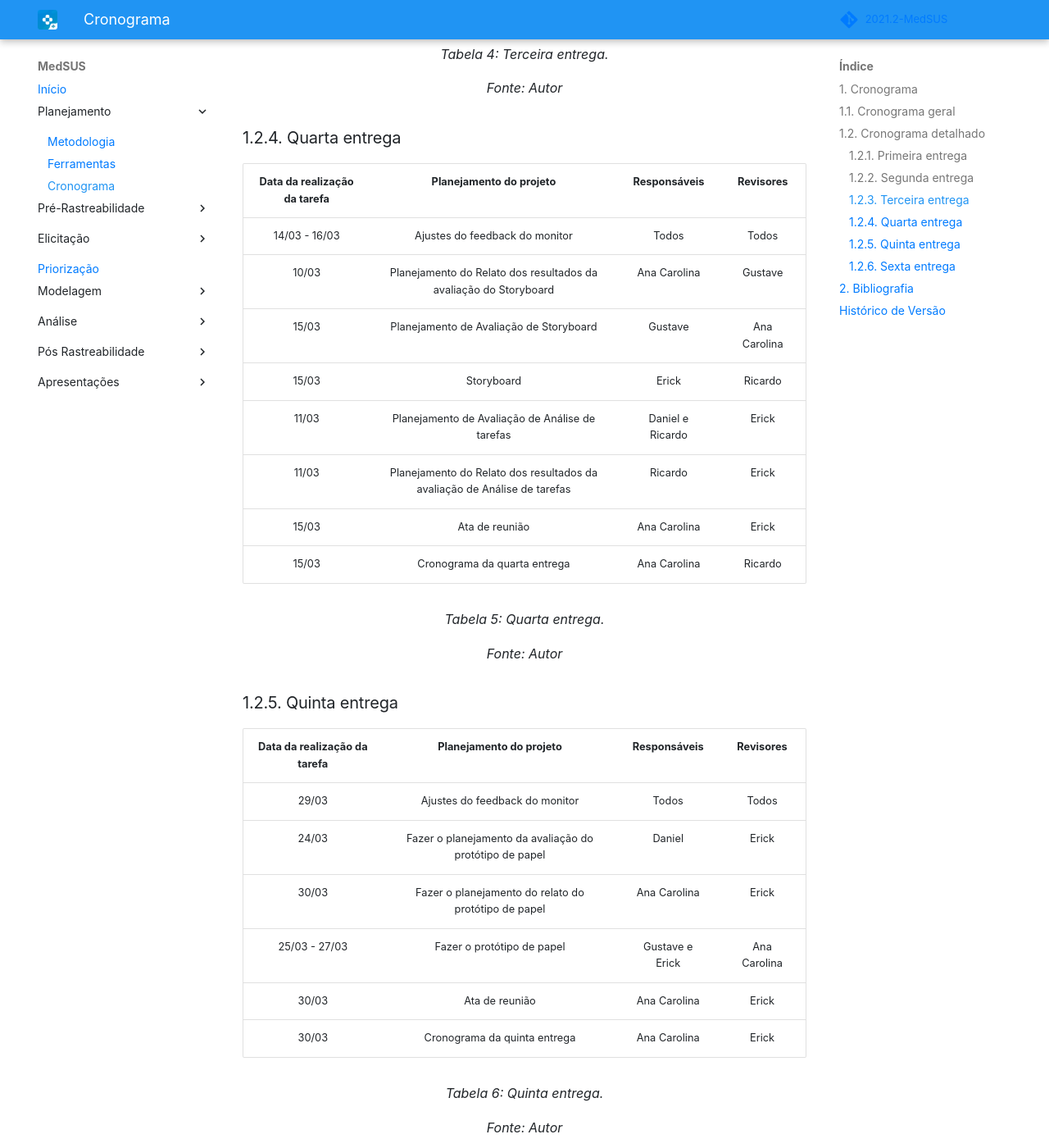
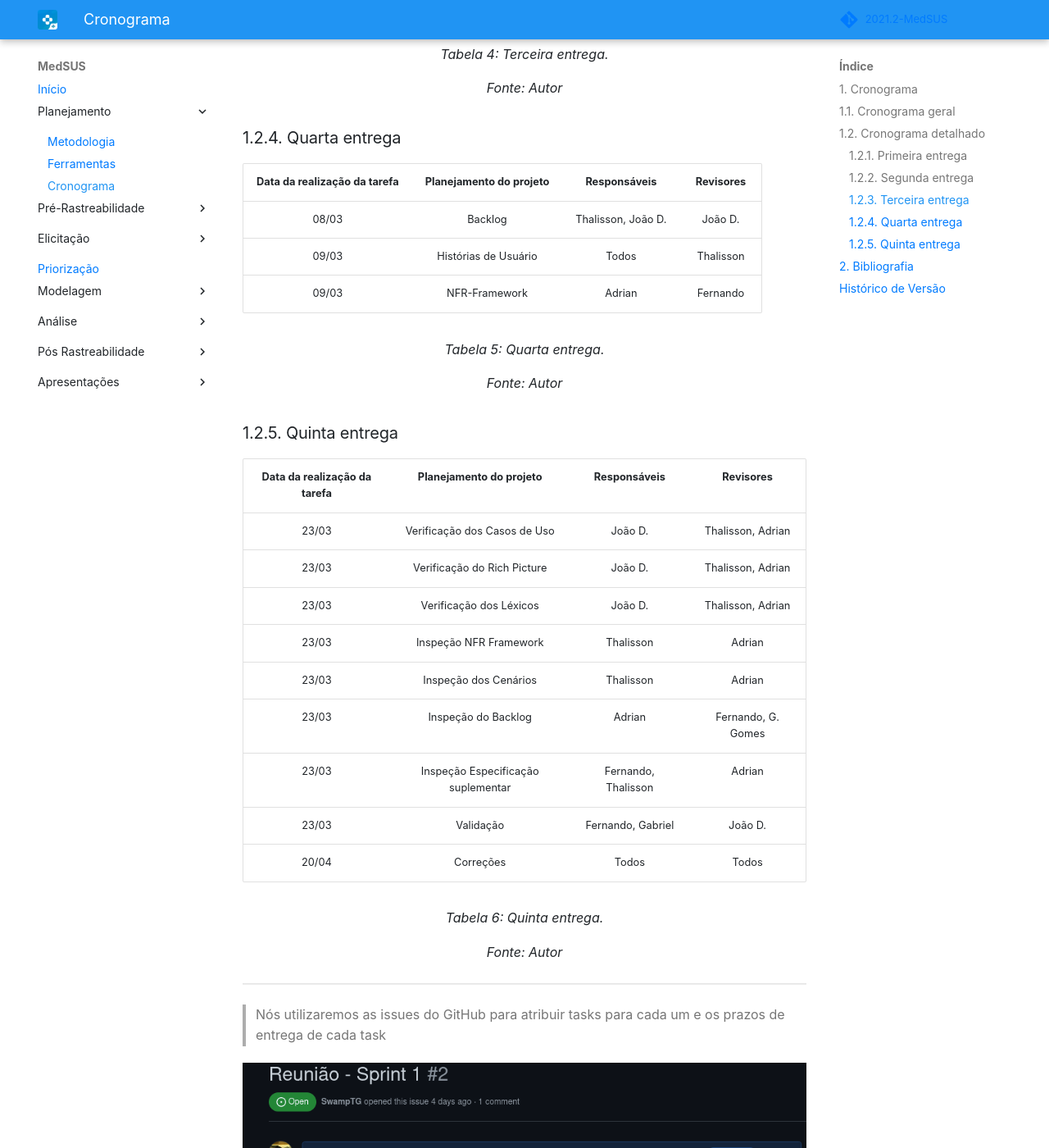
Before and after one commit to Requisitos-de-Software/2021.2-MedSUS, an MkDocs documentation site: the page built from docs/about/planning.md, in a window 1280 px wide and 1400 px high, scrolled down 2669 px. Shown: the whole window at 82% size. Built offline with MkDocs 1.6.1 and Material for MkDocs 9.7.7, drawn with Linux system fonts in a browser that asks for light colours; some web fonts are replaced; comment, search, counter and statistics services are not loaded; some of the changed text lies outside the part shown.

Commit message:
Planejamento ate a entrega 5

```diff
--- a/docs/about/planning.md
+++ b/docs/about/planning.md
@@ -68,7 +68,7 @@ O cronograma foi orientado pelas próprias entregas da disciplinas e constará n
 |            05/03             | Léxicos                        |         Adrian         | Fernando  |
 |            05/03             | Cenários                       | João D.                | Thalisson |
 |            06/03             | Especificação Suplementar      | Thalisson              |  Adrian   |
-|            06/03             | Casos de Uso                   | Gabriel, Fernando      |  GGomes   |
+|            06/03             | Casos de Uso                   | Gabriel, Fernando      |  G. Gomes |
 
 <center>
     <figcaption>Tabela 4: Terceira entrega.</figcaption>
@@ -77,16 +77,11 @@ O cronograma foi orientado pelas próprias entregas da disciplinas e constará n
 
 ### 1.2.4. Quarta entrega
 
-| Data da realização da tarefa |                         Planejamento do projeto                          |   Responsáveis   |  Revisores   |
-| :--------------------------: | :----------------------------------------------------------------------: | :--------------: | :----------: |
-|        14/03 - 16/03         |                      Ajustes do feedback do monitor                      |      Todos       |    Todos     |
-|            10/03             |     Planejamento do Relato dos resultados da avaliação do Storyboard     |   Ana Carolina   |   Gustave    |
-|            15/03             |                 Planejamento de Avaliação de Storyboard                  |     Gustave      | Ana Carolina |
-|            15/03             |                                Storyboard                                |      Erick       |   Ricardo    |
-|            11/03             |             Planejamento de Avaliação de Análise de tarefas              | Daniel e Ricardo |    Erick     |
-|            11/03             | Planejamento do Relato dos resultados da avaliação de Análise de tarefas |     Ricardo      |    Erick     |
-|            15/03             |                              Ata de reunião                              |   Ana Carolina   |    Erick     |
-|            15/03             |                       Cronograma da quarta entrega                       |   Ana Carolina   |   Ricardo    |
+| Data da realização da tarefa |                         Planejamento do projeto                          | Responsáveis       |  Revisores   |
+| :--------------------------: | :----------------------------------------------------------------------: | :-----------------:| :----------: |
+|            08/03             | Backlog                                                                  | Thalisson, João D. | João D.      |
+|            09/03             | Histórias de Usuário                                                     | Todos              | Thalisson    |
+|            09/03             | NFR-Framework                                                            | Adrian             | Fernando     |
 
 <center>
     <figcaption>Tabela 5: Quarta entrega.</figcaption>
@@ -95,49 +90,20 @@ O cronograma foi orientado pelas próprias entregas da disciplinas e constará n
 
 ### 1.2.5. Quinta entrega
 
-| Data da realização da tarefa |                 Planejamento do projeto                 |  Responsáveis   |  Revisores   |
-| :--------------------------: | :-----------------------------------------------------: | :-------------: | :----------: |
-|            29/03             |             Ajustes do feedback do monitor              |      Todos      |    Todos     |
-|            24/03             | Fazer o planejamento da avaliação do protótipo de papel |     Daniel      |    Erick     |
-|            30/03             |  Fazer o planejamento do relato do protótipo de papel   |  Ana Carolina   |    Erick     |
-|        25/03 - 27/03         |               Fazer o protótipo de papel                | Gustave e Erick | Ana Carolina |
-|            30/03             |                     Ata de reunião                      |  Ana Carolina   |    Erick     |
-|            30/03             |              Cronograma da quinta entrega               |  Ana Carolina   |    Erick     |
+| Data da realização da tarefa |                 Planejamento do projeto                 |  Responsáveis      |  Revisores         |
+| :--------------------------: | :-----------------------------------------------------: | :----------------: | :----------------: |
+|            23/03             | Verificação dos Casos de Uso                            | João D.            | Thalisson, Adrian  |
+|            23/03             | Verificação do Rich Picture                             | João D.            | Thalisson, Adrian  |
+|            23/03             | Verificação dos Léxicos                                 | João D.            | Thalisson, Adrian  |
+|            23/03             | Inspeção NFR Framework                                  | Thalisson          | Adrian             |
+|            23/03             | Inspeção dos Cenários                                   | Thalisson          | Adrian             |
+|            23/03             | Inspeção do Backlog                                     | Adrian             | Fernando, G. Gomes |
+|            23/03             | Inspeção Especificação suplementar                      | Fernando, Thalisson| Adrian             |
+|            23/03             | Validação                                               | Fernando, Gabriel  | João D.            |
+|            20/04             | Correções                                               | Todos              | Todos              |
 
 <center>
     <figcaption>Tabela 6: Quinta entrega.</figcaption>
-    <figcaption>Fonte: Autor</figcaption>
-</center>
-
-### 1.2.6. Sexta entrega
-
-| Data da realização da tarefa |             Planejamento do projeto              | Responsáveis |  Revisores   |
-| :--------------------------: | :----------------------------------------------: | :----------: | :----------: |
-|            06/04             |                   Verificação                    | Ana Carolina |    Daniel    |
-|            06/04             |                Perfil de Usuário                 |    Daniel    |   Gustave    |
-|            06/04             |                     Personas                     | Ana Carolina |    Daniel    |
-|            06/04             |                       CTT                        |   Ricardo    |   Gustave    |
-|            06/04             |                       HTA                        |    Erick     |    Daniel    |
-|            06/04             |                Princípios Gerais                 |   Gustave    |    Daniel    |
-|            06/04             |                  Guia de Estilo                  | Ana Carolina |   Ricardo    |
-|            06/04             |               Metas de Usabilidade               |   Ricardo    |   Gustave    |
-|            06/04             | Planejamento da Avaliação de Análise de Tarefas  |    Erick     |   Gustave    |
-|            06/04             |         Entrevista da Análise de tarefas         |    Erick     | Ana Carolina |
-|            06/04             |   Planejamento do Relato do Análise de Tarefas   |   Gustave    |   Ricardo    |
-|            06/04             |                 Avaliação da T1                  |    Daniel    |   Gustave    |
-|            06/04             |                 Avaliação da T2                  |    Daniel    |   Ricardo    |
-|            06/04             |     Planejamento da Avaliação do Storyboard      |    Erick     |   Ricardo    |
-|            06/04             |                    Storyboard                    | Ana Carolina |    Erick     |
-|            06/04             | Relato dos resultados da avaliação do Storyboard |   Gustave    |    Erick     |
-|            06/04             |               Entrevistas 1,2 e 3                |    Daniel    |    Erick     |
-|            06/04             | Planejamento da avaliação do Protótipo de papel  |   Ricardo    |   Gustave    |
-|            06/04             |          Protótipo de baixa fidelidade           | Ana Carolina |    Erick     |
-|            06/04             |   Planejamento do relato do Protótipo de papel   |   Ricardo    |   Gustave    |
-|            06/04             |                  Ata da reunião                  | Ana Carolina |    Erick     |
-|            06/04             |             Cronograma sexta entrega             | Ana Carolina |   Ricardo    |
-
-<center>
-    <figcaption>Tabela 7: Sexta entrega.</figcaption>
     <figcaption>Fonte: Autor</figcaption>
 </center>
 
@@ -149,7 +115,7 @@ O cronograma foi orientado pelas próprias entregas da disciplinas e constará n
 
 ## 2. Bibliografia
 
-> Prime Video. Disponível em: https://github.com/Requisitos-de-Software/2021.2-Prime-video/blob/main/docs/planejamento/cronograma.md .Acesso em: 12/02/2022.
+> Prime Video. Disponível em: https://github.com/Requisitos-de-Software/2021.2-Prime-video/blob/main/docs/planejamento/cronograma.md .Acesso em: 08/02/2022.
 
 ## Histórico de Versão
 
```
